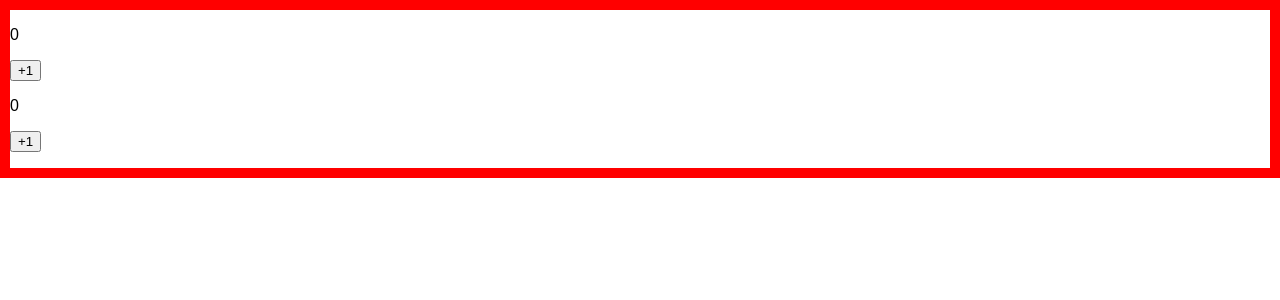
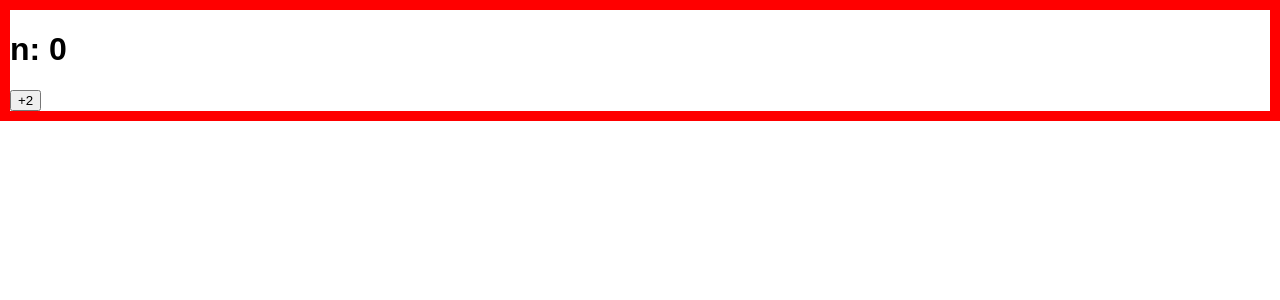
Before and after one commit to Mianxiong/React, a React (Create React App) app in the folder react-function-component/: page / in a window 1280 px wide. Shown: the top 300 px of the page. Built offline with nearby package versions, Linux system fonts and the light colour scheme.

Commit message:
useState

```diff
--- a/react-function-component/src/App.js
+++ b/react-function-component/src/App.js
@@ -1,17 +1,43 @@
-import React, { useEffect, useState } from "react";
-import "./App.css";
-import useUpdate from "./useUpdate";
+// import React, { useEffect, useState } from "react";
+// import "./App.css";
+// import useUpdate from "./useUpdate";
+
+// function App() {
+//     const [n, setN] = React.useState(0)
+//     return (
+//         <div className="App">
+//             <p>{n}</p>
+//             <p>
+//                 <button onClick={()=>setN(n+1)}>+1</button>
+//             </p>
+//         </div>
+//     )
+// }
+
+
+
+import React, { useState } from "react";
+import ReactDOM from "react-dom";
 
 function App() {
-    const [n, setN] = React.useState(0)
-    return (
-        <div className="App">
-            <p>{n}</p>
-            <p>
-                <button onClick={()=>setN(n+1)}>+1</button>
-            </p>
-        </div>
-    )
+  const [n, setN] = useState(0);
+  const onClick = () => {
+    // setN(n + 1);
+    // setN(n + 1); // 你会发现 n 不能加 2
+    setN(i=>i+1)
+    setN(i=>i+1)
+  };
+  return (
+    <div className="App">
+      <h1>n: {n}</h1>
+
+      <button onClick={onClick}>+2</button>
+    </div>
+  );
 }
 
+const rootElement = document.getElementById("root");
+ReactDOM.render(<App />, rootElement);
+
+
 export default App;
--- a/react-function-component/src/index.js
+++ b/react-function-component/src/index.js
@@ -1,7 +1,7 @@
 import React from "react";
 import ReactDOM from "react-dom";
 import "./index.css";
-// import App from './App';
+import App1 from './App';
 let div = document.getElementById("root");
 
 let _state = [];
@@ -43,4 +43,4 @@ function App() {
   );
 }
 
-ReactDOM.render(<App />, div);
+ReactDOM.render(<App1 />, div);
```
